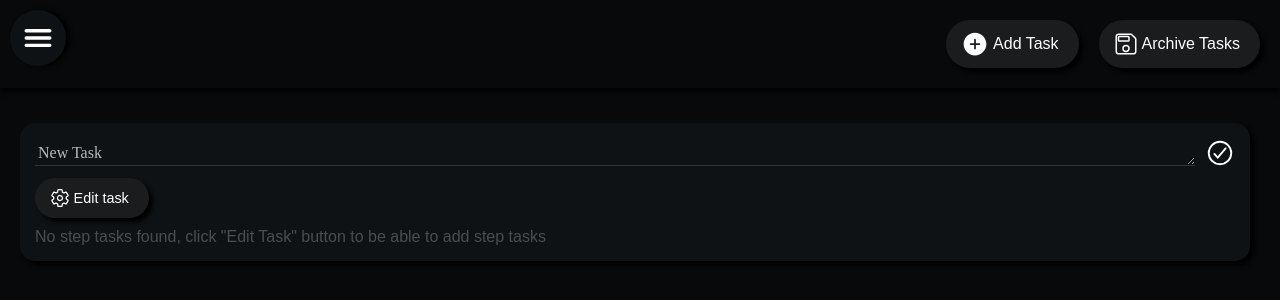
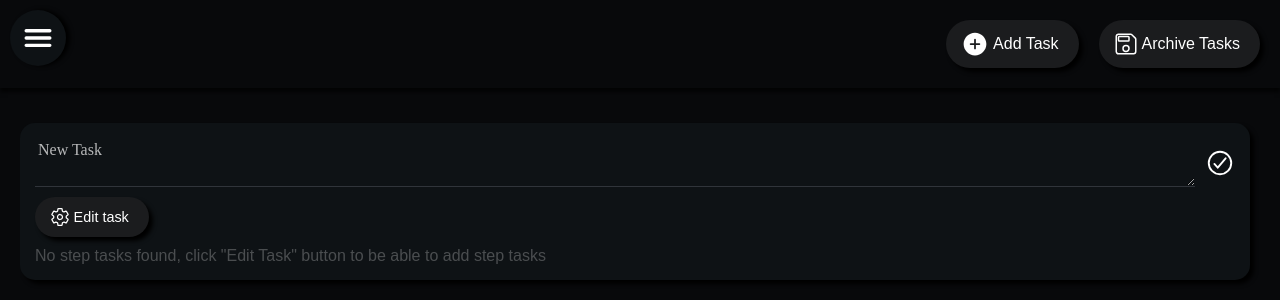
Before and after one commit to GustLSant/todo-app-react, a React (Vite) app: page /tasks in a window 1280 px wide. Both pictures are taken after a click on the element "Add Task". Shown: the top 300 px of the page. Built offline with nearby package versions, Linux system fonts and the light colour scheme.

Commit message:
auto-grow no textarea da superTask

```diff
--- a/src/components/Navbar/Navbar.jsx
+++ b/src/components/Navbar/Navbar.jsx
@@ -44,7 +44,6 @@ function Navbar(props) {
     }
 
     function handleClickToggleNavBar(){
-        console.log(tasks)
         setActive(!active)
     }
 
@@ -54,7 +53,6 @@ function Navbar(props) {
         }
     }
 
-    console.log(active)
 
     return (
         <div className={(active) ? "navbar active" : "navbar"}>
--- a/src/components/SuperTask/SuperTask.css
+++ b/src/components/SuperTask/SuperTask.css
@@ -44,6 +44,7 @@
     border-bottom: 1px solid var(--color-07);
     font-family: serif;
     font-size: 1.0em;
+    overflow: hidden;
 }
 .super-task textarea:disabled{
     color: rgba(255,255,255, 0.7);
--- a/src/components/SuperTask/SuperTask.jsx
+++ b/src/components/SuperTask/SuperTask.jsx
@@ -27,11 +27,25 @@ function SuperTask(props) {
 
     const buttonIconSize = '20px'
     const buttonFontSize = '0.9em'
-
+    const textAreaRef = React.useRef(null);
 
     function handleClickDoneButton(){
         setDone(!done)
     }
+
+
+    // atualiza o conteudo do text area e redimensiona sua altura de acordo com a demanda
+    function handleTitleChange(e){
+        setTitle(e.target.value)
+        textAreaRef.current.style.height = 'auto'
+        textAreaRef.current.style.height = `${textAreaRef.current.scrollHeight}px`
+    }
+
+    // para o textarea ficar com a altura desejada ao renderizar a pegina
+    React.useEffect(()=>{
+        textAreaRef.current.style.height = 'auto'
+        textAreaRef.current.style.height = `${textAreaRef.current.scrollHeight}px`
+    }, [])
 
 
     function handleClickSaveChanges(){
@@ -111,7 +125,7 @@ function SuperTask(props) {
 
             <div className="super-task__header">
                 <div className="super-task-header__title-container">
-                    <textarea value={title} onChange={(e) => {setTitle(e.target.value)}} disabled={!isEditing} rows={1} />
+                    <textarea value={title} onChange={(e) => {handleTitleChange(e)}} ref={textAreaRef} disabled={!isEditing} />
                     {
                         (done) ?
                         <IoCheckmarkCircle        size={'30px'} onClick={handleClickDoneButton} /> :
```
Also changed, not shown: src/ANOTACOES.TXT.
